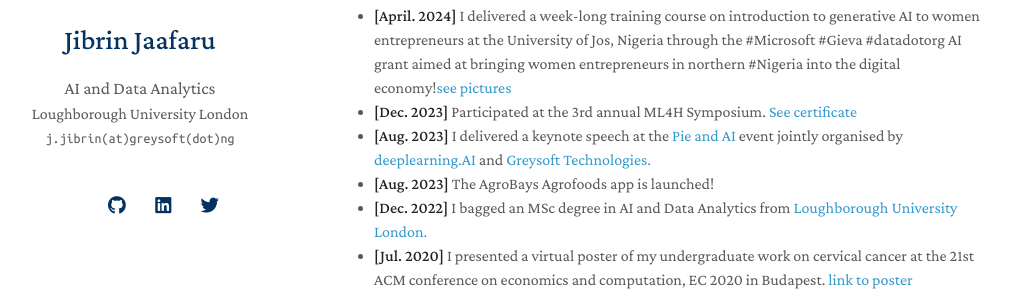
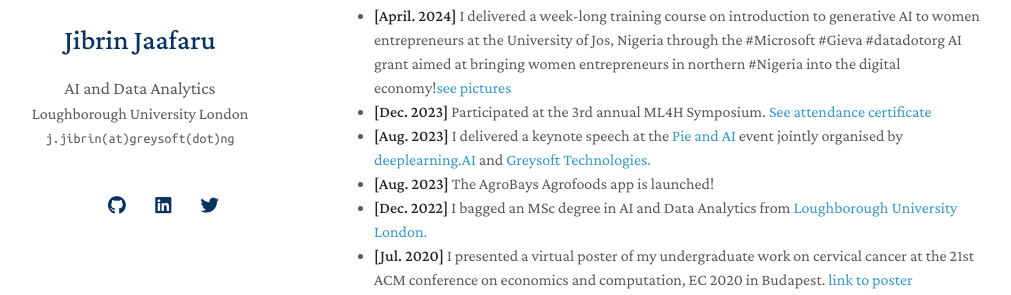
Before and after one commit to jibrinx/jibrinx.github.io, a Jekyll site: the page built from index.md, in a window 1280 px wide and 900 px high, scrolled down 1244 px. Shown: the part 157-452 px from the top of the window, without its empty margins (136-1147 px from the left). Built offline with Jekyll 4.4.1, drawn with Linux system fonts in a browser that asks for light colours; nearby versions of some CDN libraries; a style sheet for code colours, icons or effects is not loaded.

Commit message:
Update index.md

```diff
--- a/index.md
+++ b/index.md
@@ -28,7 +28,7 @@
 
 Find out what I have been up to recently on  <a rel="me" href="https://linkedin.com/in/jbrnjfr">LinkedIn</a>
 - **[April. 2024]** I delivered a week-long training course on introduction to generative AI to women entrepreneurs at the University of Jos, Nigeria through the #Microsoft #Gieva #datadotorg AI grant aimed at bringing women entrepreneurs in northern #Nigeria into the digital economy!<a href='https://x.com/jbrnjfr/status/1782014757182066887' target='-blank'>see pictures</a>
-- **[Dec. 2023]** Participated at the 3rd annual ML4H Symposium. <a href ='https://www.linkedin.com/posts/activity-7150626337832046592-xdIN?utm_source=share&utm_medium=member_desktop'>See certificate</a>
+- **[Dec. 2023]** Participated at the 3rd annual ML4H Symposium. <a href ='https://www.linkedin.com/posts/activity-7150626337832046592-xdIN?utm_source=share&utm_medium=member_desktop'>See attendance certificate</a>
 - **[Aug. 2023]** I delivered a keynote speech at the <a href="https://www.linkedin.com/feed/update/urn:li:activity:7096848518631366656/ "> Pie and AI</a> event jointly organised by <a href="https://www.deeplearning.ai">deeplearning.AI </a>and <a href="https://greysoft.ng">Greysoft Technologies.</a>
 - **[Aug. 2023]** The AgroBays Agrofoods app is launched!
 - **[Dec. 2022]** I bagged an MSc degree in AI and Data Analytics from <a href="https://www.lborolondon.ac.uk/study/masters-degrees/artificial-intelligence-data-analytics/"> Loughborough University London. </a>
```
